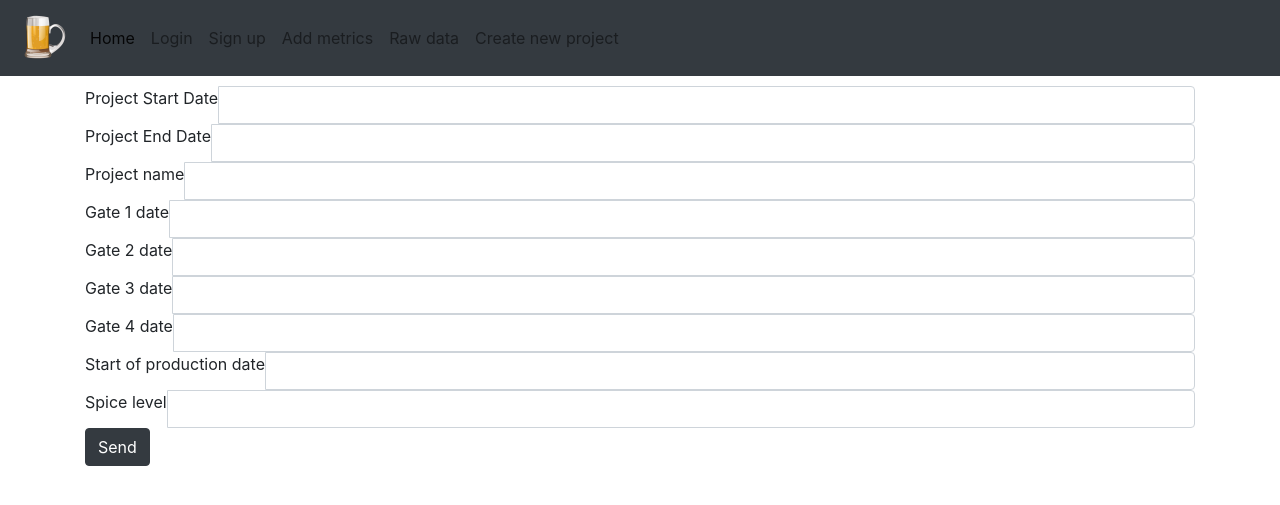
After one commit to pawelszopa/spice_status, a Flask app: page /project/add in a window 1280 px wide. The commit adds this page. Shown: the top 505 px of the page. Run offline with Flask 2, Linux system fonts and the light colour scheme; some libraries are stand-ins or nearby versions.

Commit message:
project form created

```diff
--- a/spice_status/__init__.py
+++ b/spice_status/__init__.py
@@ -5,6 +5,7 @@ from flask import Flask
 from flask_login import LoginManager
 from flask_migrate import Migrate
 from flask_sqlalchemy import SQLAlchemy
+
 
 
 db = SQLAlchemy()
@@ -20,13 +21,14 @@ def create_app():
     spice_status.config["SECRET_KEY"] = b'\x18\xff`\x18T\xe7\x88\xb7\xbdh\x163\xe1\x823\x85'
 
     from .views import bp_main
-
+    from .views import bp_project
     from .views import bp_auth
     from .views.input_data_views import bp_input
     spice_status.register_blueprint(bp_main)
 
     spice_status.register_blueprint(bp_auth)
     spice_status.register_blueprint(bp_input)
+    spice_status.register_blueprint(bp_project)
     db.init_app(spice_status)
     Migrate(spice_status, db)
 
--- /dev/null
+++ b/spice_status/forms/project_forms.py
@@ -0,0 +1,29 @@
+from flask_wtf import FlaskForm
+from wtforms import SubmitField, StringField, TextAreaField, SelectField
+from wtforms.validators import DataRequired
+
+
+class ProjectForm(FlaskForm):
+    start_date = StringField('Project Start Date', validators=[DataRequired()])
+    end_date = StringField('Project End Date', validators=[DataRequired()])
+    name = StringField('Project name', validators=[DataRequired()])
+    gate_1 = StringField('Gate 1 date', validators=[DataRequired()])
+    gate_2 = StringField('Gate 2 date', validators=[DataRequired()])
+    gate_3 = StringField('Gate 3 date', validators=[DataRequired()])
+    gate_4 = StringField('Gate 4 date', validators=[DataRequired()])
+    sop = StringField('Start of production date', validators=[DataRequired()])
+    spice_level = StringField('Spice level', validators=[DataRequired()])
+    risks = TextAreaField('Projects risks')
+    low_issues = TextAreaField('Project Issues')
+    high_issues = TextAreaField('Project High Issues')
+    submit = SubmitField('Send')
+
+
+class DocumentsForm(FlaskForm):
+    sw_strategy = SelectField('SW-Strategy',
+                              choices=[('1', 'None'), ('2', "Draft"), ('3', "In Review"), ('4', "Approved")])
+    sys_strategy = SelectField('SYS-Strategy',
+                               choices=[('1', 'None'), ('2', "Draft"), ('3', "In Review"), ('4', "Approved")])
+    test_strategy = SelectField('Test-Strategy',
+                                choices=[('1', 'None'), ('2', "Draft"), ('3', "In Review"), ('4', "Approved")])
+    submit = SubmitField('Send')
--- a/spice_status/templates/_base.html
+++ b/spice_status/templates/_base.html
@@ -64,6 +64,9 @@ tr:nth-child(even) {
             <li class="nav-item">
                 <a class="nav-link" href="{{ url_for('main.raw')}}">Raw data</a>
             </li>
+            <li class="nav-item">
+                <a class="nav-link" href="{{ url_for('project.define_new_project')}}">Create new project</a>
+            </li>
 
 
         </ul>
--- a/spice_status/templates/html_macros.html
+++ b/spice_status/templates/html_macros.html
@@ -4,7 +4,7 @@
         <div class="input-group">
 
                 {{ field.label(class="form-label") }}
-                {{ field(class="form-control")}}
+                  {{ field(class="form-control")}}
                 {% for error in field.errors %}
                 {{ error }}
                 {% endfor %}
--- /dev/null
+++ b/spice_status/templates/project_status.html
@@ -0,0 +1,20 @@
+{% extends "_base.html" %}
+{% from "html_macros.html" import form_field %}
+{% block content %}
+<form action="" method="post">
+     {{ project.csrf_token }}
+
+     {{form_field(project.start_date) }}
+     {{form_field(project.end_date) }}
+     {{form_field(project.name) }}
+     {{form_field(project.gate_1) }}
+     {{form_field(project.gate_2) }}
+     {{form_field(project.gate_3) }}
+     {{form_field(project.gate_4) }}
+     {{form_field(project.sop) }}
+     {{form_field(project.spice_level) }}
+
+     {{ project.submit(class="btn btn-dark") }}
+</form>
+
+{% endblock %}
--- a/spice_status/views/__init__.py
+++ b/spice_status/views/__init__.py
@@ -1,3 +1,4 @@
 from spice_status.views.main_views import bp_main
 from spice_status.views.auth_views import bp_auth
 from spice_status.views.input_data_views import bp_input
+from spice_status.views.project_views import bp_project
--- a/spice_status/views/input_data_views.py
+++ b/spice_status/views/input_data_views.py
@@ -10,9 +10,9 @@ bp_input = Blueprint("input", __name__, url_prefix='/')
 @bp_input.route('/metrics', methods=["GET", "POST"])
 def metrics():
     form = WorkBookForm()
-    print(form.errors)
+
     if form.validate_on_submit():
-        print(form.errors)
+
         workbook = Workbook(cw=form.cw.data, total_client_req=form.total_client_req.data,
                             total_client_req_approved=form.total_client_req_approved.data)
         db.session.add(workbook)
--- /dev/null
+++ b/spice_status/views/project_views.py
@@ -0,0 +1,34 @@
+from flask import Blueprint, render_template, url_for
+from werkzeug.utils import redirect
+
+from spice_status import db
+from spice_status.forms.project_forms import ProjectForm, DocumentsForm
+from spice_status.models.project_models import Project, Documents
+
+bp_project = Blueprint("project", __name__, url_prefix='/project')
+
+
+@bp_project.route('/add', methods=["GET", "POST"])
+def define_new_project():
+    project_form = ProjectForm()
+
+    if project_form.validate_on_submit():
+        project = Project(start_date=project_form.start_date.data,
+                          end_date=project_form.end_date.data,
+                          name=project_form.name.data,
+                          gate_1=project_form.gate_1.data,
+                          gate_2=project_form.gate_2.data,
+                          gate_3=project_form.gate_3.data,
+                          gate_4=project_form.gate_4.data,
+                          sop=project_form.sop.data,
+                          spice_level=project_form.spice_level.data,
+                          risks=project_form.risks.data,
+                          low_issues=project_form.low_issues.data,
+                          high_issues=project_form.high_issues.data
+                          )
+
+        db.session.add(project)
+        db.session.commit()
+        return redirect(url_for('main.home'))
+
+    return render_template("project_status.html", project=project_form)
```
Also changed, not shown: spice_status/models/project_models.py (added, +24 -0 lines), spice_status/spice_status.db.
